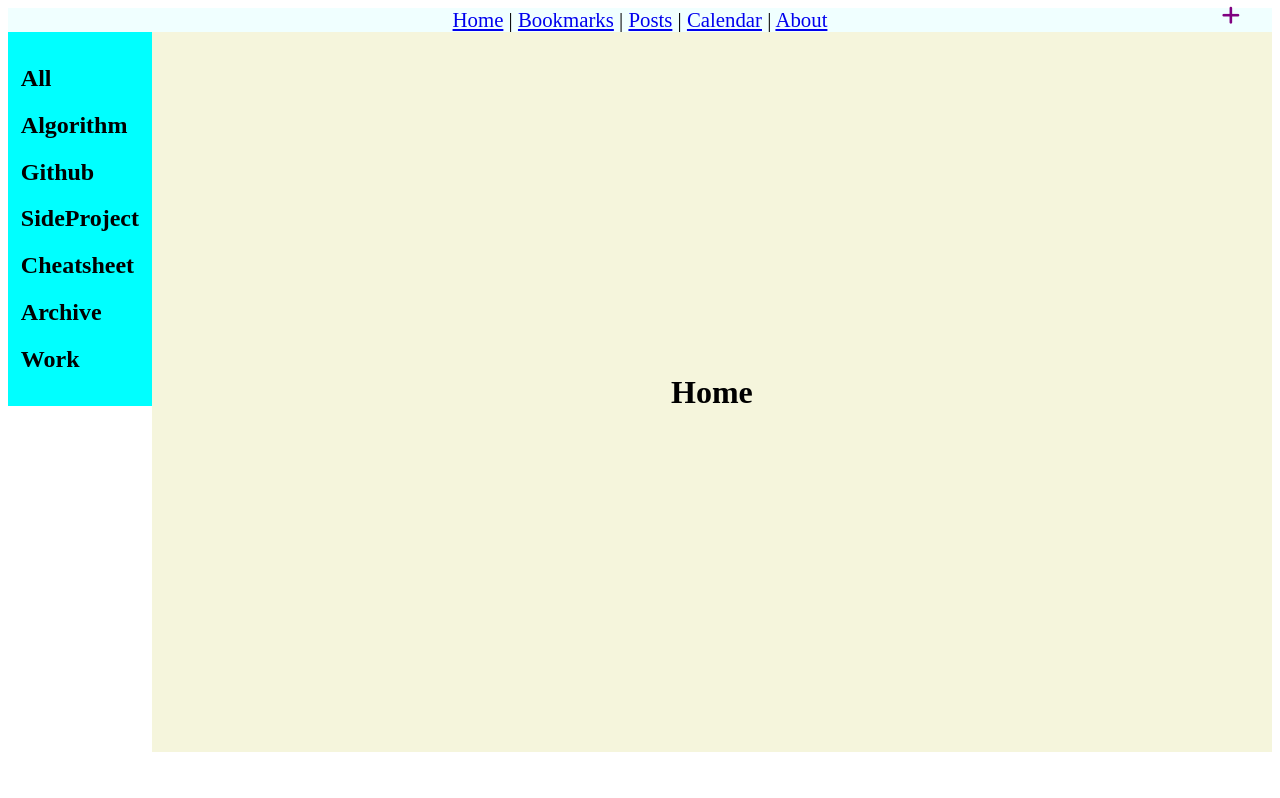
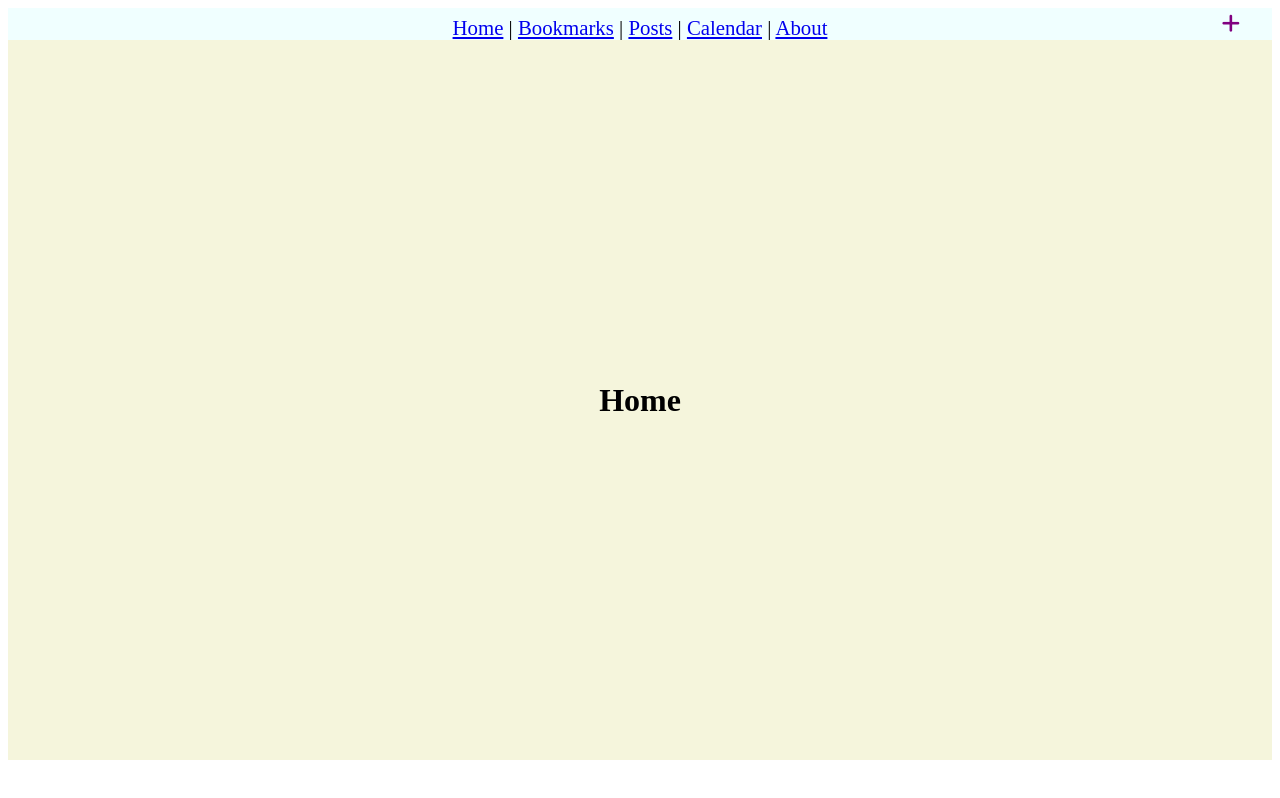
Before and after one commit to lbyxiafei/prototype_vue3, a Vue app: page / in a window 1280 px wide. Built offline with nearby package versions, Linux system fonts and the light colour scheme.

Commit message:
Adjust sider to lower lever.

```diff
--- a/src/App.vue
+++ b/src/App.vue
@@ -1,7 +1,6 @@
 <template>
   <Header />
   <div class="container">
-    <SiderLeft />
     <RouterView class="router"/>
   </div>
 </template>
@@ -9,15 +8,13 @@
 <script>
 import { RouterView } from 'vue-router';
 import Header from './components/Header.vue';
-import SiderLeft from './components/SiderLeft.vue';
 
 export default{
   name: "App",
   components:{
     Header,
     RouterView,
-    SiderLeft
-}
+  }
 }
 </script>
 
--- a/src/components/Header.vue
+++ b/src/components/Header.vue
@@ -28,6 +28,8 @@ export default{
 
 <style scoped>
 header {
+  padding-top: 1vh;
+  min-height: 3vh;
   background-color: azure;
 }
 nav {
@@ -37,6 +39,7 @@ nav {
   text-align: center;
 }
 .fa-plus{
+  margin-top: 1vh;
   color: purple;
   position: absolute;
   right: 5vh;
--- a/src/components/SiderLeft.vue
+++ b/src/components/SiderLeft.vue
@@ -20,7 +20,12 @@ export default{
 @import '../assets/base.css';
 .sider{
     background-color: aqua;
-    padding: 1vw;
-    height: 100%;
+    padding-left: 1vw;
+    padding-right: 1vw;
+    min-height: 90vh;
+    justify-content: center;
+    align-items: center;
+    text-align: center;
+    vertical-align: middle;
 }
 </style>
--- a/src/views/BookmarksView.vue
+++ b/src/views/BookmarksView.vue
@@ -1,11 +1,13 @@
 <template>
 <div class="container center-screen">
+  <SiderLeft />
   <Bookmarks :bookmarks="bookmarks"/>
 </div>
 </template>
 
 <script>
 import Bookmarks from '../components/Bookmarks.vue'
+import SiderLeft from '../components/SiderLeft.vue'
 
 export default{
   name: "BookmarksView",
@@ -15,6 +17,7 @@ export default{
     }
   },
   components:{
+    SiderLeft,
     Bookmarks
   },
   methods:{
```
